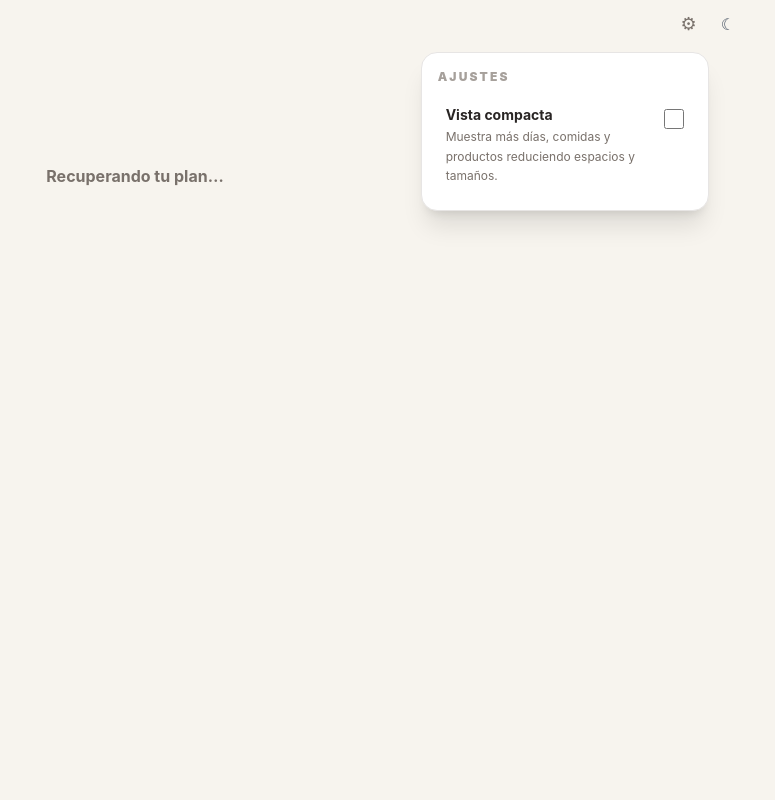
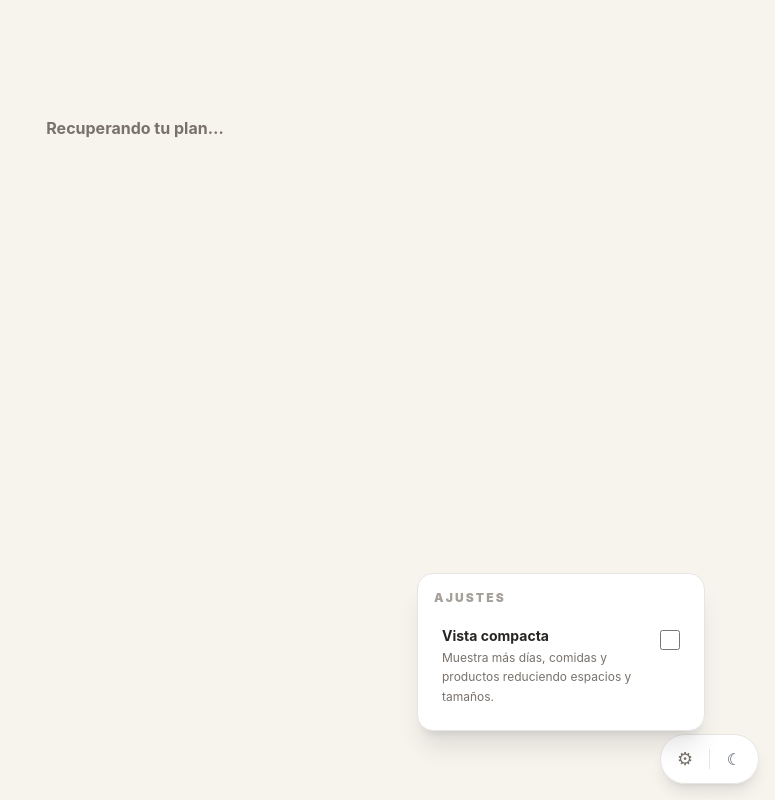
Before and after one commit to FranchoPlz/diet_tracker, a SvelteKit app: page / in a window 1280 px wide. Both pictures are taken after a click on the heading "Ajustes". Shown: the whole page, without its empty margins (505-1280 px from the left). Built offline with nearby package versions, Linux system fonts and the light colour scheme.

Commit message:
Move preferences below app tabs

```diff
--- /dev/null
+++ b/src/lib/components/FloatingPreferences.svelte
@@ -0,0 +1,10 @@
+<script lang="ts">
+  import SettingsMenu from './SettingsMenu.svelte';
+  import ThemeToggle from './ThemeToggle.svelte';
+</script>
+
+<div class="fixed bottom-4 right-4 z-50 flex items-center gap-1 rounded-full border border-stone-200 bg-white/95 p-1 shadow-lg backdrop-blur dark:border-stone-700 dark:bg-stone-900/95" aria-label="Preferencias">
+  <SettingsMenu />
+  <span class="h-5 w-px bg-stone-200 dark:bg-stone-700"></span>
+  <ThemeToggle />
+</div>
--- a/src/lib/components/SettingsMenu.svelte
+++ b/src/lib/components/SettingsMenu.svelte
@@ -21,7 +21,7 @@
     ⚙
   </summary>
 
-  <div class="fixed inset-x-4 top-16 z-50 rounded-2xl border border-stone-200 bg-white p-4 shadow-xl dark:border-stone-700 dark:bg-stone-900 sm:absolute sm:inset-x-auto sm:right-0 sm:top-12 sm:w-72">
+  <div class="fixed inset-x-4 bottom-18 z-50 rounded-2xl border border-stone-200 bg-white p-4 shadow-xl dark:border-stone-700 dark:bg-stone-900 sm:absolute sm:inset-x-auto sm:bottom-12 sm:right-0 sm:w-72">
     <p class="text-xs font-black uppercase tracking-[0.18em] text-stone-400">Ajustes</p>
     <label class="mt-3 flex cursor-pointer items-start justify-between gap-4 rounded-xl p-2 hover:bg-stone-50 dark:hover:bg-stone-800">
       <span>
--- a/src/lib/components/ThemeToggle.svelte
+++ b/src/lib/components/ThemeToggle.svelte
@@ -23,7 +23,7 @@
 <button
   type="button"
   onclick={toggle}
-  class="text-gray-600 dark:text-gray-300 hover:text-gray-900 dark:hover:text-white focus:outline-none p-2 rounded-md"
+  class="grid size-10 place-items-center rounded-full text-gray-600 hover:bg-stone-100 hover:text-gray-900 focus:outline-none dark:text-gray-300 dark:hover:bg-stone-800 dark:hover:text-white"
   aria-label={appState.darkMode ? 'Cambiar a modo claro' : 'Cambiar a modo oscuro'}
   title={appState.darkMode ? 'Modo claro' : 'Modo oscuro'}
 >
--- a/src/routes/+layout.svelte
+++ b/src/routes/+layout.svelte
@@ -1,15 +1,11 @@
 <script lang="ts">
   import "../app.css";
-  import ThemeToggle from "$lib/components/ThemeToggle.svelte";
-  import SettingsMenu from "$lib/components/SettingsMenu.svelte";
+  import FloatingPreferences from "$lib/components/FloatingPreferences.svelte";
   import { appState } from "$lib/state.svelte";
   let { children } = $props();
 </script>
 
 <div class="min-h-screen w-full min-w-0 overflow-x-clip bg-[#f7f4ee] text-stone-900 dark:bg-stone-950 dark:text-stone-100" class:compact-view={appState.compactView}>
-  <header class="mx-auto flex w-full max-w-[1480px] items-center justify-end gap-1 px-4 py-1 sm:px-6 lg:px-8">
-    <SettingsMenu />
-    <ThemeToggle />
-  </header>
   {@render children()}
+  <FloatingPreferences />
 </div>
```
Also changed, not shown: 1 other file (tests, documents, lock files or other folders).
